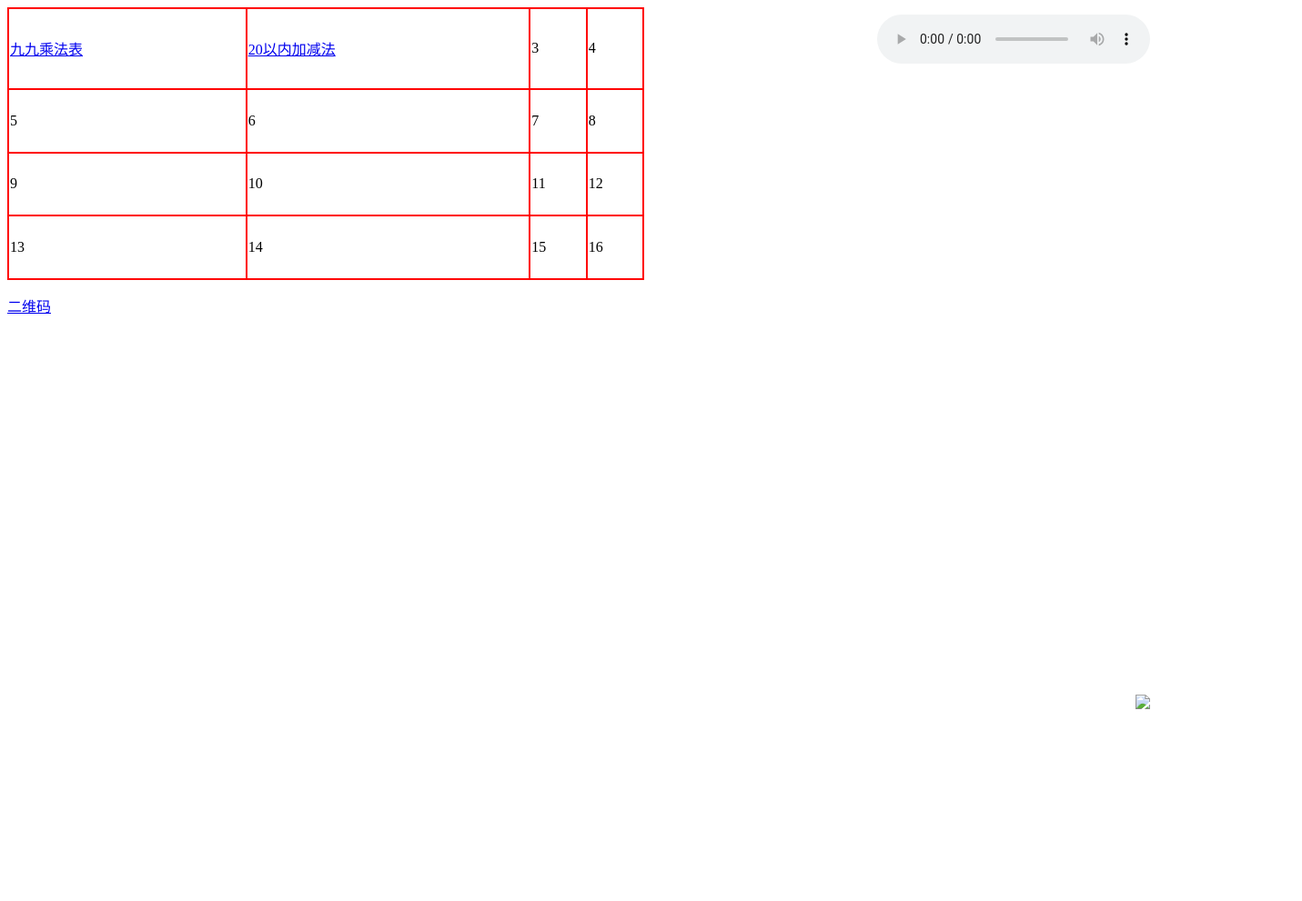
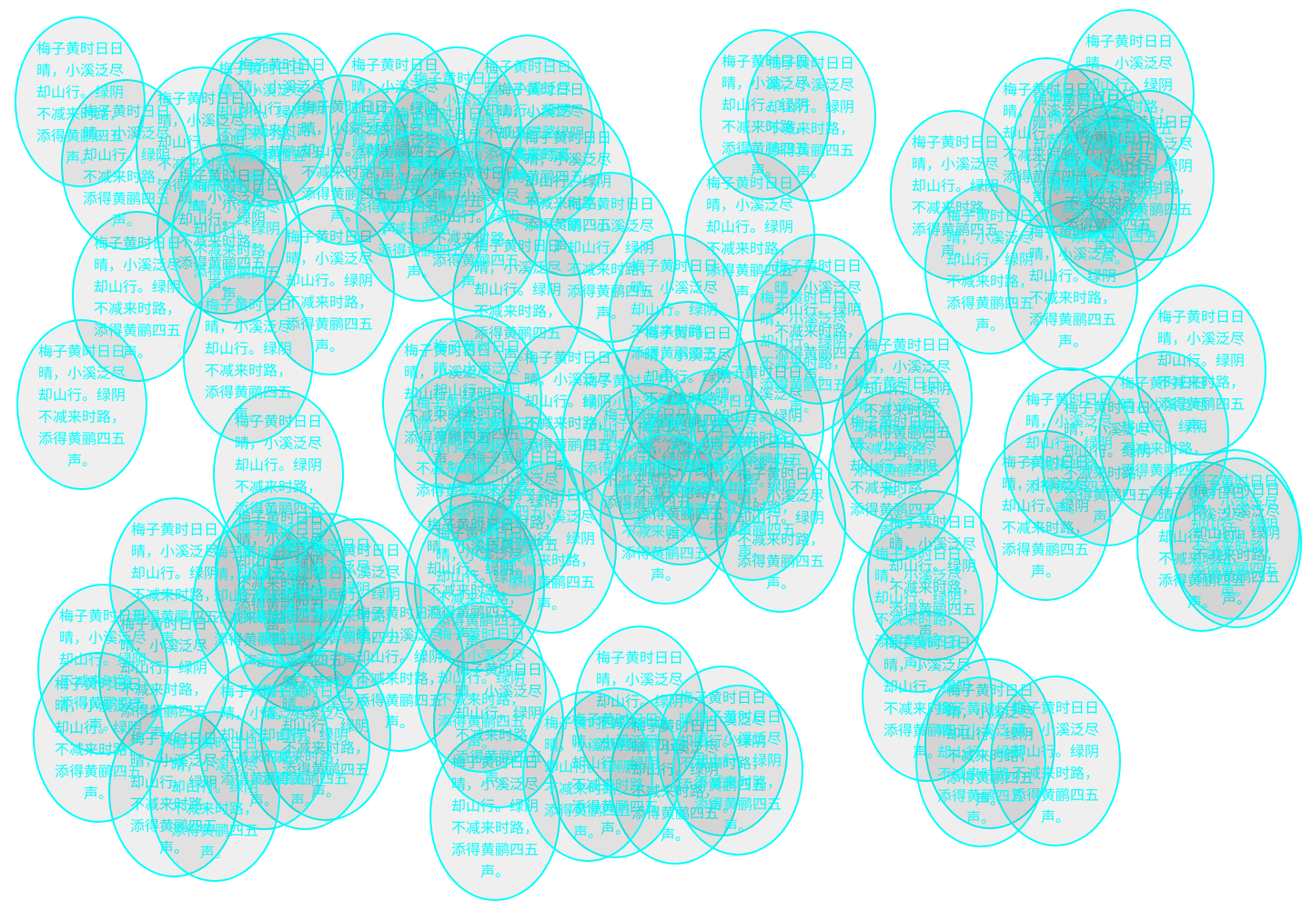
Before and after one commit to ytf5428/ytf5428.github.io, a plain HTML site: page index.html in a window 1280 px wide. Shown: the whole page at 91% size, 1431 px wide, since content can reach past the window. Before the commit the page ends 800 px from the top, so only its background shows below. Drawn offline with Linux system fonts and the light colour scheme.

Commit message:
Update index.html

```diff
--- a/index.html
+++ b/index.html
@@ -1,63 +1,49 @@
 <!DOCTYPE html>
-<html lang="en">
+<html>
+ <head>
+  <meta charset="utf-8">
+  <title></title>
+ </head>
+ <style type="text/css">
+ body{
+     margin:0;
+  overflow:hidden;
+  }
+  div{
+   width: 100px;
+   background-color: rgba(100, 100, 100, 0.1);
+   display: inline-block;
+   margin: 10px;
+   color: aqua;
+   text-align: center;
+   padding: 20px;
+   position: absolute;
+   border: 2px solid ;
+   border-radius: 100%;
+   transition:all 1.5s;
 
-<head>
-    <meta charset="UTF-8">
-    <meta http-equiv="X-UA-Compatible" content="IE=edge">
-    <meta name="viewport" content="width=device-width, initial-scale=1.0">
-    <title>Document</title>
-    <style type="text/css">
-        body {
-            background: url(1.jpg!800);
-            background-size: 100%;
-            background-repeat: no-repeat;
-        }
-
-        .img {
-            position: absolute;
-            bottom: 0;
-            right: 1em;
-        }
-
-        .img1 {
-            position: absolute;
-            top: 0;
-            right: 1em;
-        }
-    </style>
-</head>
-
-<body>
-    <table border="1" cellspacing="0" bordercolor="red" height="300" width="700">
-        <tr>
-            <td><a href="九九乘法表.html">九九乘法表</a></td>
-            <td><a href="20以内加减法.html">20以内加减法</a></td>
-            <td>3</td>
-            <td>4</td>
-        </tr>
-        <tr>
-            <td>5</td>
-            <td>6</td>
-            <td>7</td>
-            <td>8</td>
-        </tr>
-        <tr>
-            <td>9</td>
-            <td>10</td>
-            <td>11</td>
-            <td>12</td>
-        </tr>
-        <tr>
-            <td>13</td>
-            <td>14</td>
-            <td>15</td>
-            <td>16</td>
-        </tr>
-    </table>
-    <p><a href="域名.png">二维码</a></p>
-    <p class="img1"> <audio src="就是南方凯 - 巡光.mp3" id="aud" autoplay="autoplay" controls="controls"
-            preload="auto"></audio></p>
-    <p class="img"> <img src="域名.png" width="50" heigt="30"></p>
-</body>
-
+  }
+  div:hover{
+  background-color:black;}
+ </style>
+ <body>
+  <script type="text/javascript">
+   var s='梅子黄时日日晴，小溪泛尽却山行。绿阴不减来时路，添得黄鹂四五声。';
+   for(var i=0;i<100;i++){
+   var divDom=document.createElement('div');
+   divDom.textContent=s;
+      randPositionDiv(divDom);
+   divDom.onmouseover=function (){
+          randPositionDiv(this);
+      };
+   document.body.appendChild(divDom);
+   }
+   function randPositionDiv(dom){
+    var x = Math.floor(Math.random()*window.innerWidth);
+    var y = Math.floor(Math.random()*window.innerHeight);
+    dom.style.left=x+'px';
+    dom.style.top=y+'px';
+    }
+  </script>
+ </body>
 </html>
```
